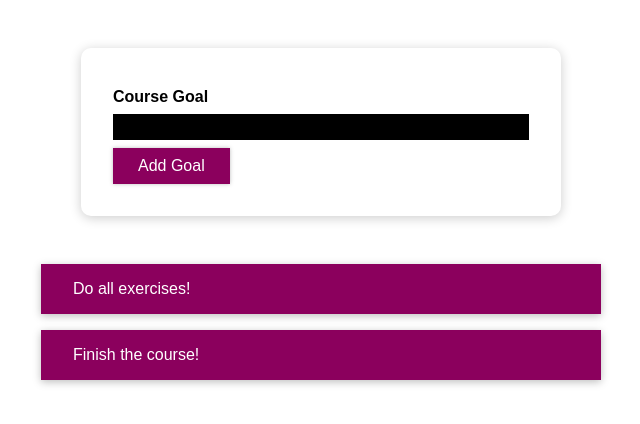
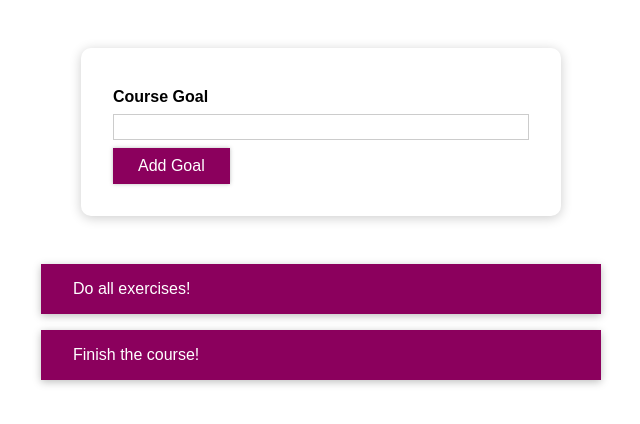
Before and after one commit to Piperski13/react-style-practice-project, a React (Create React App) app: page / in a window 1280 px wide. Shown: the top 424 px of the page, without its empty margins (319-959 px from the left). Built offline with nearby package versions, Linux system fonts and the light colour scheme.

Commit message:
Added inlinestyles, fixed empty handling

```diff
--- a/src/components/CourseGoals/CourseInput/CourseInput.js
+++ b/src/components/CourseGoals/CourseInput/CourseInput.js
@@ -8,16 +8,15 @@ const CourseInput = (props) => {
   const [isValid, setIsValid] = useState(true);
 
   const goalInputChangeHandler = (event) => {
-    if (event.target.value.trim() > 0) {
+    if (event.target.value.trim().length > 0) {
       setIsValid(true);
-      return;
     }
     setEnteredValue(event.target.value);
   };
 
   const formSubmitHandler = (event) => {
     event.preventDefault();
-    if (enteredValue.trim() === 0) {
+    if (enteredValue.trim().length === 0) {
       setIsValid(false);
       return;
     }
@@ -30,8 +29,8 @@ const CourseInput = (props) => {
         <label style={{ color: !isValid ? "red" : "black" }}>Course Goal</label>
         <input
           style={{
-            borderColor: !isValid ? "red" : "black",
-            background: !isValid ? "red" : "black",
+            borderColor: !isValid ? "red" : "#ccc",
+            background: !isValid ? "salmon" : "transparent",
           }}
           type="text"
           onChange={goalInputChangeHandler}
--- a/src/components/UI/Button/Button.js
+++ b/src/components/UI/Button/Button.js
@@ -1,8 +1,8 @@
-import React from 'react';
+import React from "react";
 
-import './Button.css';
+import "./Button.css";
 
-const Button = props => {
+const Button = (props) => {
   return (
     <button type={props.type} className="button" onClick={props.onClick}>
       {props.children}
```
